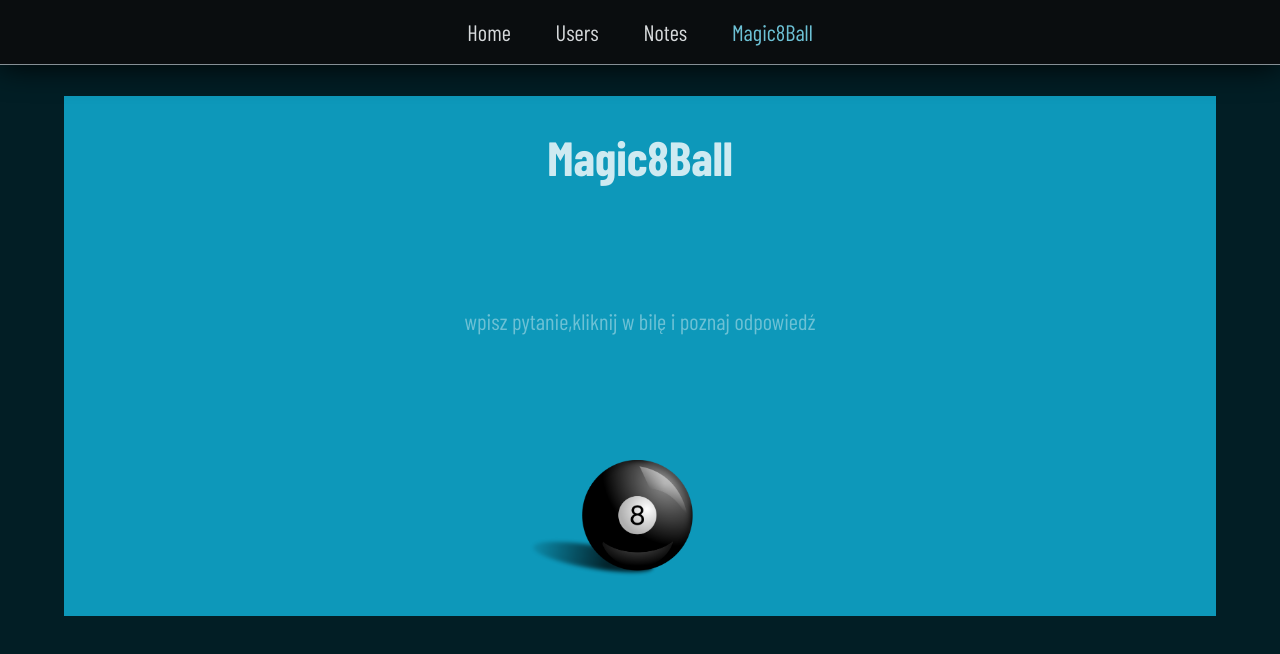
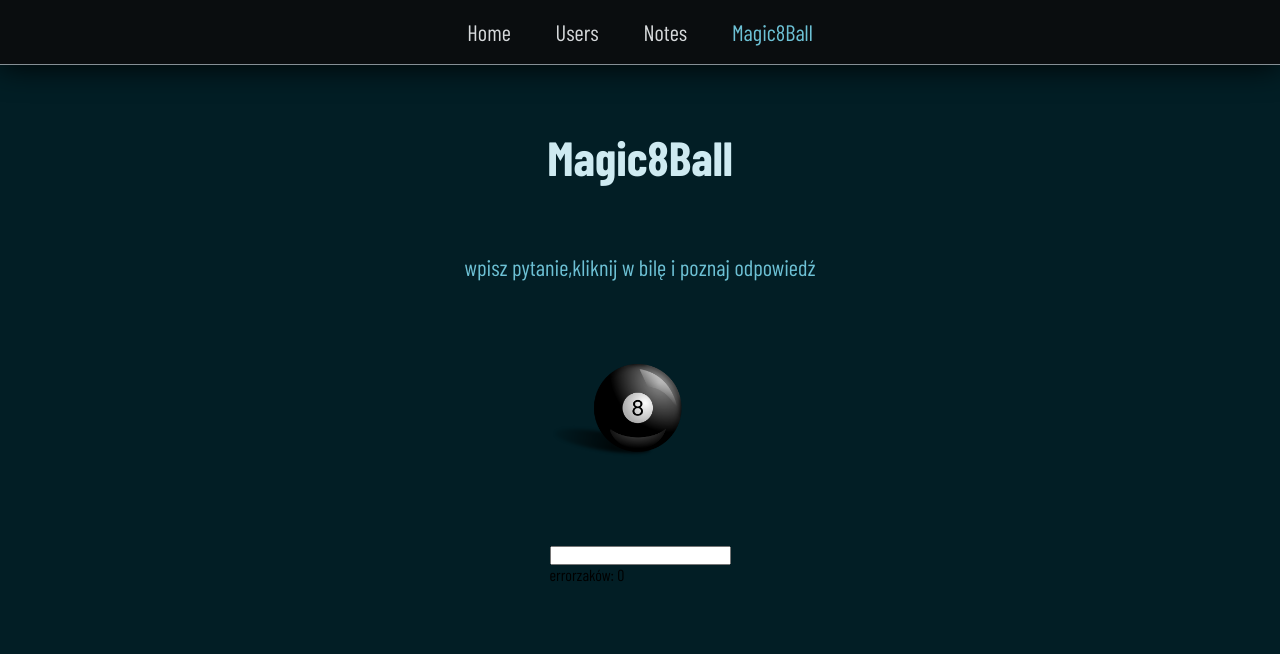
Before and after one commit to Scorpion19702022/SIMPLE_PROJECT_REACT_REDUX, a React (Vite) app: page /Magic8Ball in a window 1280 px wide. Shown: the top 654 px of the page. Built offline with nearby package versions, Linux system fonts and the light colour scheme; a web font is replaced by a local one.

Commit message:
added content

```diff
--- a/src/Components/Magic8Ball/Magic8BallAction.tsx
+++ b/src/Components/Magic8Ball/Magic8BallAction.tsx
@@ -12,6 +12,16 @@ const Magic8BallAction = () => {
 					<img className={styles.img} src={imgBall} alt='ball' />
 				</button>
 			</div>
+			<div className={styles.box_inputs}>
+				<label className={styles.label}></label>
+				<input className={styles.input} type='text' />
+				<div className={styles.box_error_info}>
+					<span className={styles.error}>error</span>
+					<span className={styles.counter_signs}>
+						zaków: <span className={styles.signs}>0</span>
+					</span>
+				</div>
+			</div>
 		</section>
 	)
 }
--- a/src/Components/Magic8Ball/Styles/Magic8BallAction.module.css
+++ b/src/Components/Magic8Ball/Styles/Magic8BallAction.module.css
@@ -33,7 +33,6 @@
 	align-items: center;
 	padding: 2em;
 	margin-bottom: 2em;
-	background-color: #0d98ba;
 }
 
 .heading {
@@ -70,9 +69,6 @@
 	.wrapper {
 		width: 90%;
 		height: 520px;
-		display: flex;
-		flex-direction: column;
-		align-items: center;
 	}
 
 	.heading {
@@ -89,6 +85,6 @@
 	}
 
 	.img {
-		width: 15%;
+		width: 12%;
 	}
 }
```
